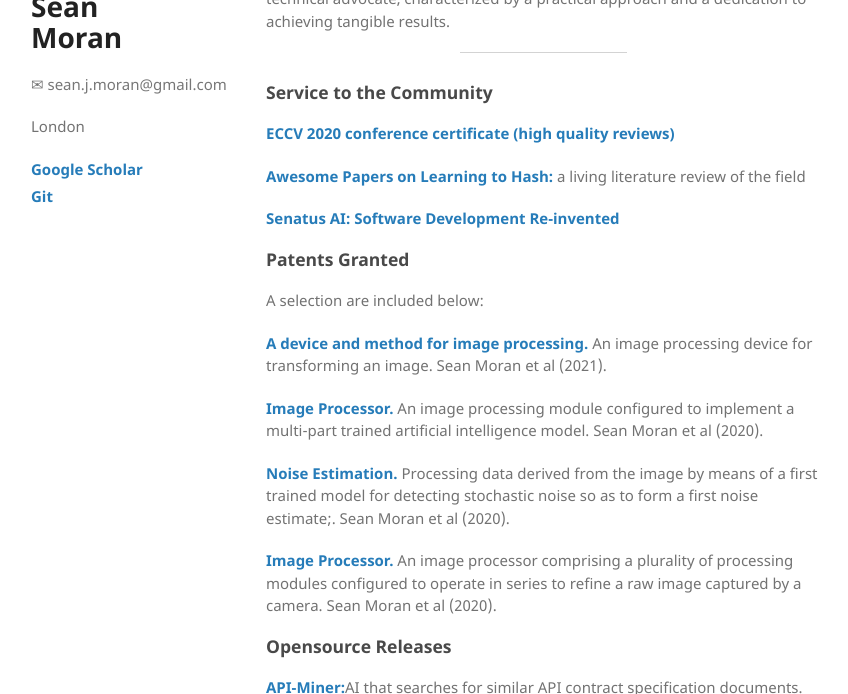
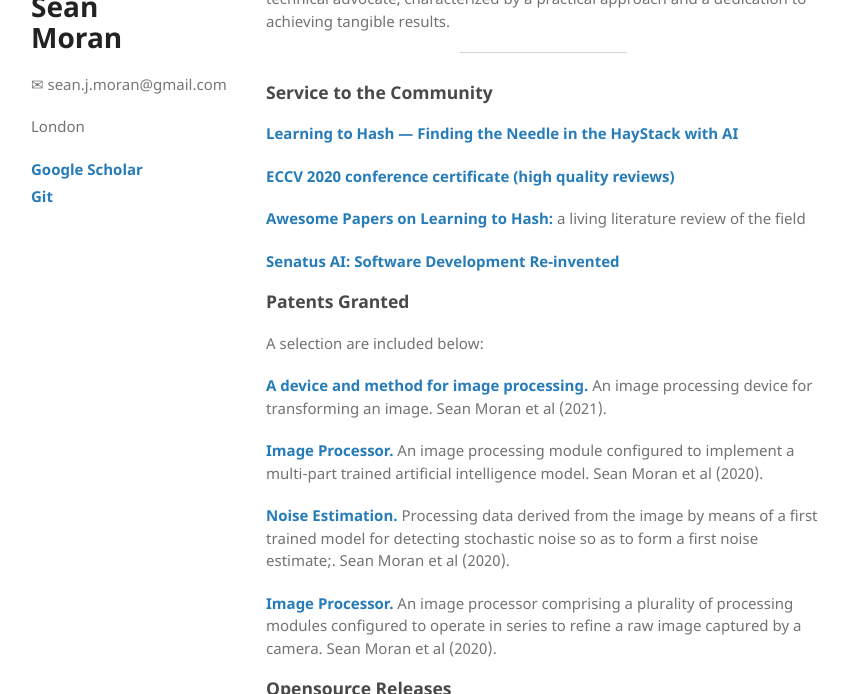
Before and after one commit to sjmoran/sjmoran.github.io, a Jekyll site: the page built from index.html, in a window 1280 px wide and 900 px high, cut to the strip 206-900 px from the top of the window. Shown: the whole strip, without its empty margins (27-875 px from the left). Built offline with Jekyll 4.4.1, drawn with Linux system fonts in a browser that asks for light colours.

Commit message:
Update index.html

```diff
--- a/index.html
+++ b/index.html
@@ -9,6 +9,8 @@
 <hr />
 
 <h3 id="published-and-presented-work">Service to the Community</h3>
+
+<p><strong><a target="_blank" href="https://medium.com/@sean.j.moran/learning-to-hash-finding-the-needle-in-the-haystack-with-ai-24a15f85de0e">Learning to Hash — Finding the Needle in the HayStack with AI</a></strong></p>
 
 <p><strong><a target="_blank" href="./pdfs/eccv2020-reviewer-certificate.pdf">ECCV 2020 conference certificate (high quality reviews)</a></strong></p>
 
```
